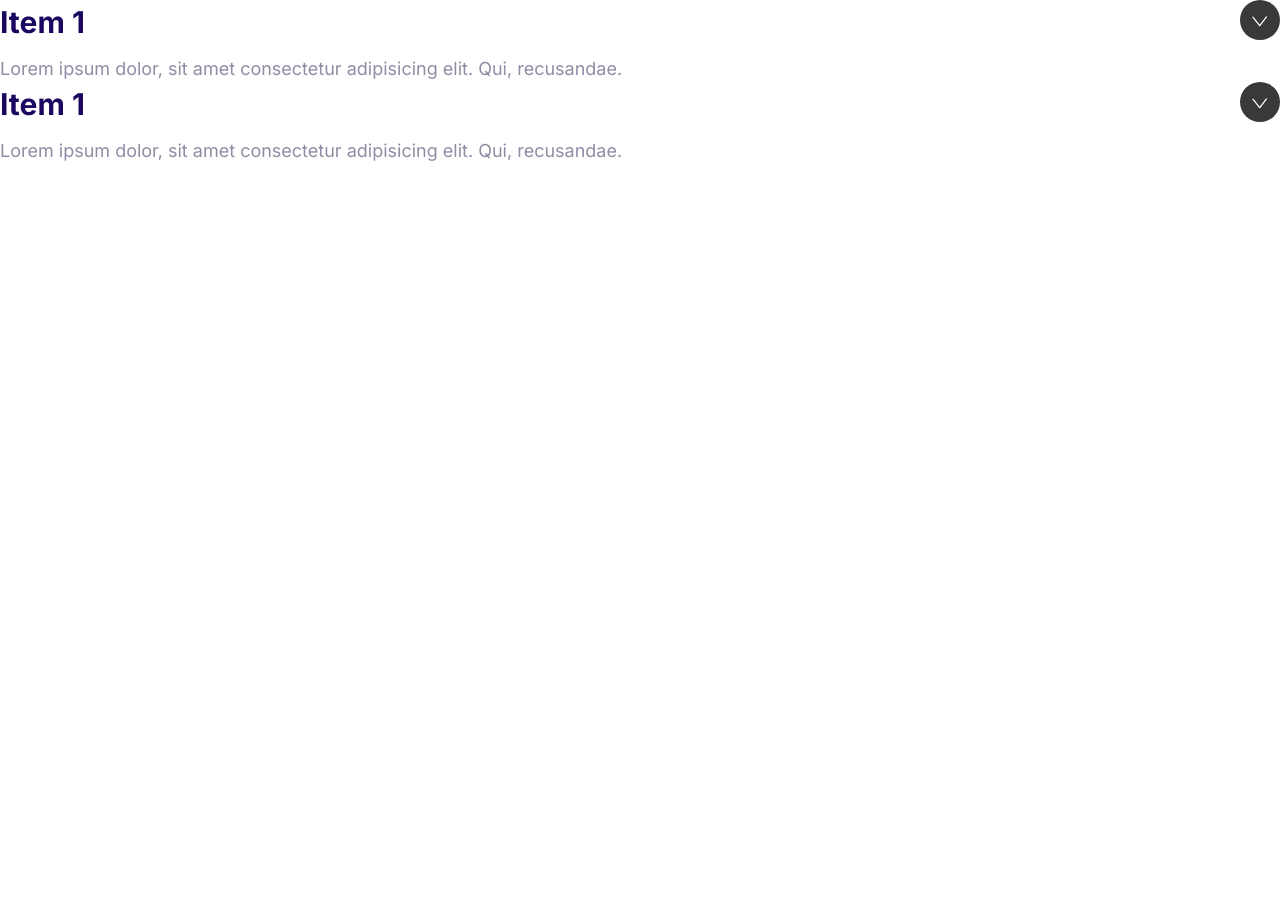
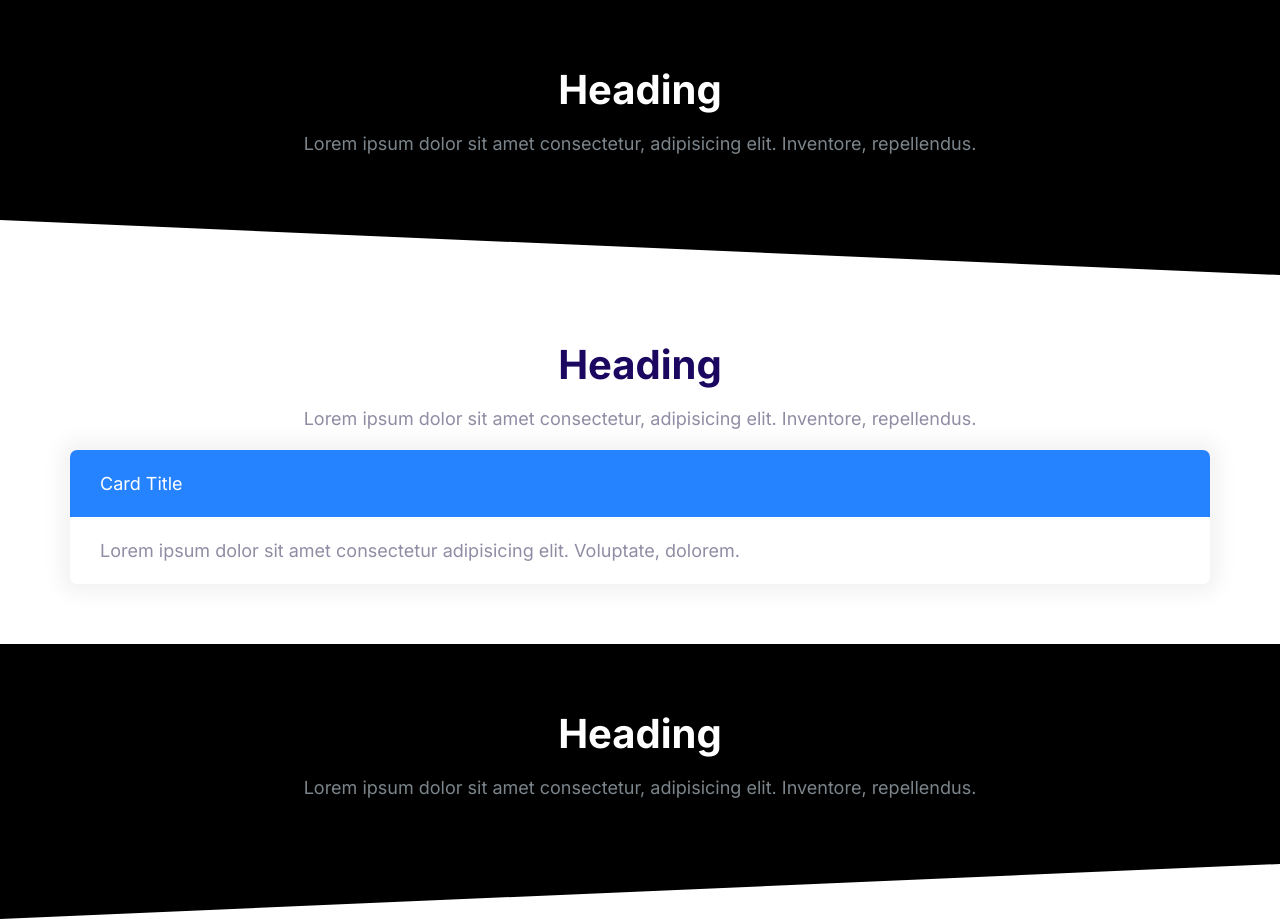
Before and after one commit to keitarusm/Course-Work, a plain HTML site: page HTML-Part3/Moshify/index.html in a window 1280 px wide. Before the commit the page ends 800 px from the top, so only its background shows below. Drawn offline with Linux system fonts and the light colour scheme.

Commit message:
added a blocks element.

```diff
--- a/HTML-Part3/Moshify/css/styles.css
+++ b/HTML-Part3/Moshify/css/styles.css
@@ -13,6 +13,11 @@
 *::after,
 *::before {
   box-sizing: border-box;
+}
+
+.container {
+  max-width: 1140px;
+  margin: 0 auto;
 }
 
 /* Typography */
@@ -565,3 +570,37 @@ a {
   max-height: 100vh;
   opacity: 1;
 }
+
+/* Blocks */
+.block {
+  --padding-vertical: 6rem;
+  padding: var(--padding-vertical) 2rem;
+  /* border: 2px solid red; */
+}
+
+.block__header {
+  text-align: center;
+}
+
+.block__heading {
+  margin-top: 0;
+}
+
+.block--dark {
+  background: #000;
+  color: #7b858b;
+}
+
+.block--dark .block__heading {
+  color: #fff;
+}
+
+.block--skewed-right {
+  padding-bottom: calc(var(--padding-vertical) + 4rem);
+  clip-path: polygon(0% 0%, 100% 0%, 100% 100%, 0% 80%);
+}
+
+.block--skewed-left {
+  padding-bottom: calc(var(--padding-vertical) + 4rem);
+  clip-path: polygon(0% 0%, 100% 0%, 100% 80%, 0% 100%);
+}
--- a/HTML-Part3/Moshify/index.html
+++ b/HTML-Part3/Moshify/index.html
@@ -15,30 +15,46 @@
     <title>Moshify</title>
   </head>
   <body>
-    <div class="collapsible collapsible--expanded">
-      <header class="collapsible__header">
-        <h2 class="collapsible__heading">Item 1</h2>
-        <svg class="icon icon--white collapsible__chevron">
-          <use xlink:href="images/sprite.svg#chevron"></use>
-        </svg>
-      </header>
-      <div class="collapsible__content">
-        Lorem ipsum dolor, sit amet consectetur adipisicing elit. Qui,
-        recusandae.
+    <section class="block block--dark block--skewed-right">
+      <div class="container">
+        <header class="block__header">
+          <h2 class="block__heading">Heading</h2>
+          <p>
+            Lorem ipsum dolor sit amet consectetur, adipisicing elit. Inventore,
+            repellendus.
+          </p>
+        </header>
       </div>
-    </div>
-    <div class="collapsible collapsible--expanded">
-      <header class="collapsible__header">
-        <h2 class="collapsible__heading">Item 1</h2>
-        <svg class="icon icon--white collapsible__chevron">
-          <use xlink:href="images/sprite.svg#chevron"></use>
-        </svg>
-      </header>
-      <div class="collapsible__content">
-        Lorem ipsum dolor, sit amet consectetur adipisicing elit. Qui,
-        recusandae.
+    </section>
+    <section class="block">
+      <div class="container">
+        <header class="block__header">
+          <h2 class="block__heading">Heading</h2>
+          <p>
+            Lorem ipsum dolor sit amet consectetur, adipisicing elit. Inventore,
+            repellendus.
+          </p>
+        </header>
+        <div class="card card--primary">
+          <header class="card__header">Card Title</header>
+          <div class="card__body">
+            Lorem ipsum dolor sit amet consectetur adipisicing elit. Voluptate,
+            dolorem.
+          </div>
+        </div>
       </div>
-    </div>
+    </section>
+    <section class="block block--dark block--skewed-left">
+      <div class="container">
+        <header class="block__header">
+          <h2 class="block__heading">Heading</h2>
+          <p>
+            Lorem ipsum dolor sit amet consectetur, adipisicing elit. Inventore,
+            repellendus.
+          </p>
+        </header>
+      </div>
+    </section>
     <script src="js/main.js"></script>
   </body>
 </html>
```
Also changed, not shown: HTML-Part3/Moshify/components/blocks.html (added, +40 -0 lines).
